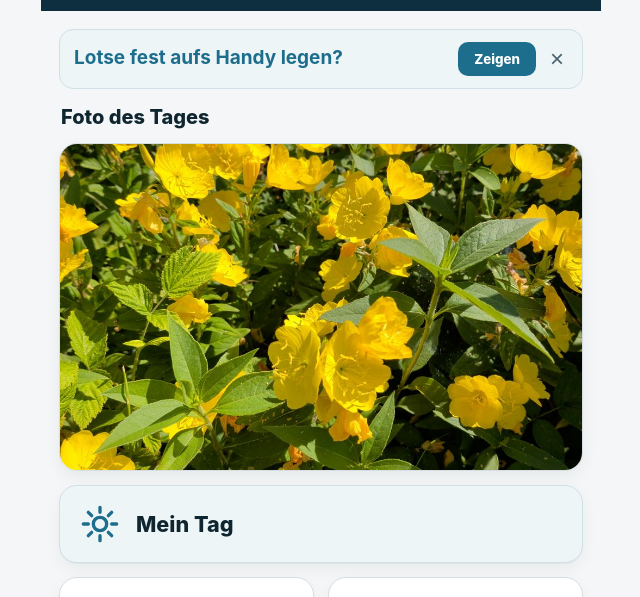
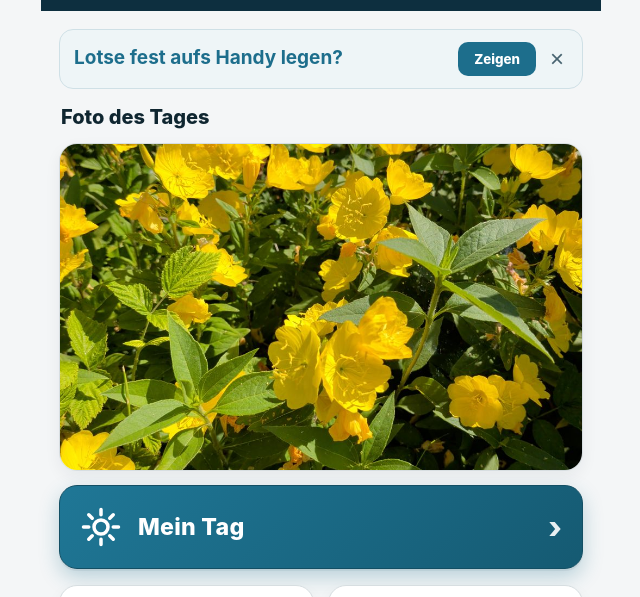
Before and after one commit to Tscharlie168/lotse, a plain HTML site: page index.html in a window 1280 px wide. Shown: the part 130-727 px from the top of the page, without its empty margins (319-959 px from the left). Drawn offline with Linux system fonts and the light colour scheme.

Commit message:
Add files via upload

```diff
--- a/index.html
+++ b/index.html
@@ -175,10 +175,12 @@
 
   /* --- Mein Tag --- */
   .tile.day{background:#eef5f7;border-color:#cfe0e6}
-  .daybar{display:flex;align-items:center;gap:16px;width:100%;background:#eef5f7;border:1px solid #cfe0e6;border-radius:18px;padding:18px 20px;margin-bottom:14px;cursor:pointer;text-align:left;font:inherit;box-shadow:0 1px 0 rgba(15,38,48,.04),0 6px 16px rgba(15,38,48,.05);transition:transform .05s ease}
+  .daybar{display:flex;align-items:center;gap:16px;width:100%;background:linear-gradient(135deg,#1f7796,#155a72);border:1px solid #134f64;border-radius:18px;padding:20px;margin-bottom:16px;cursor:pointer;text-align:left;font:inherit;box-shadow:0 2px 0 rgba(15,38,48,.06),0 8px 20px rgba(29,110,140,.28);transition:transform .05s ease}
   .daybar:active{transform:translateY(1px)}
-  .daybar .ic{width:40px;height:40px;flex:0 0 auto}
-  .daybar .lbl{font-size:1.35rem;font-weight:800;color:var(--ink)}
+  .daybar .ic{width:42px;height:42px;flex:0 0 auto}
+  .daybar .ic svg{stroke:#fff}
+  .daybar .lbl{font-size:1.45rem;font-weight:800;color:#fff;letter-spacing:.01em}
+  .daybar::after{content:"\203A";margin-left:auto;color:#fff;font-size:1.9rem;font-weight:800;line-height:1;opacity:.9}
   .foto{border:1px solid var(--line);border-radius:18px;overflow:hidden;margin-bottom:14px;box-shadow:0 6px 16px rgba(15,38,48,.06);background:var(--card)}
   .foto img{display:block;width:100%;aspect-ratio:8 / 5;object-fit:cover}
   .foto svg{display:block;width:100%;height:auto}
```
